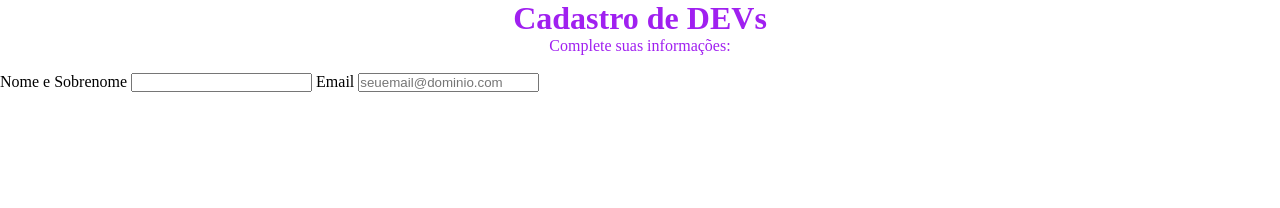
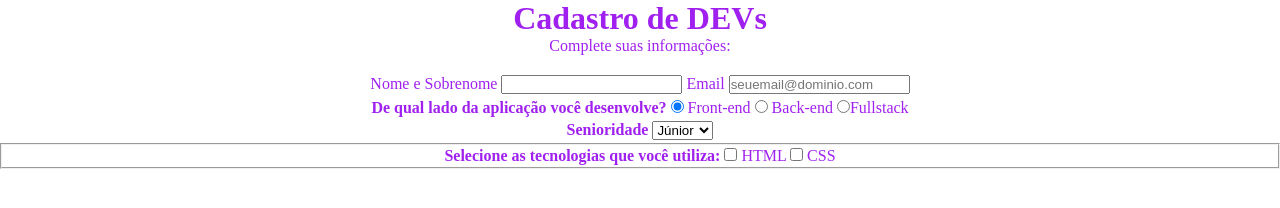
Before and after one commit to carollinemv/Projeto-2, a plain HTML site: page index.html in a window 1280 px wide. Drawn offline with Linux system fonts and the light colour scheme.

Commit message:
Add files via upload

```diff
--- a/index.html
+++ b/index.html
@@ -15,11 +15,69 @@
 
     </div>
     <form>
+        <div class="corpo">
         <label for="nomesobrenome"> Nome e Sobrenome</label>
         <input type="text" id="nomesobrenome" class="input-padrao" required>
 
         <label for="email">Email</label>
         <input type="email" id="email" class="input-padrao" required placeholder="seuemail@dominio.com">
+        </div>
+
+       <div class="corpo">
+        <label> <strong> De qual lado da aplicação você desenvolve?</strong></label>
+        <label>
+            <input type="radio" name="devweb" value="frontend" checked> Front-end </label>
+        <label>
+            <input type="radio" name="devweb" value="backend" > Back-end </label>
+        <label>
+            <input type="radio" name="devweb" valeu="fullstack">Fullstack </label>
+         </div>
+         <div class="corpo">
+            <label for="senioridade">
+                <strong>Senioridade</strong>
+                <select>
+                    <option> Júnior</option>
+                    <option>Pleno</option>
+                    <option>Sênior</option>
+                </select>
+                </div>
+
+        <fieldset class="grupo">
+            <div id="check">
+        <label><strong>Selecione as tecnologias que você utiliza:</strong></label>
+        <input type="checkbox" id="tecnologia1" name="tecnologia1" value="HTML">
+        <label for="tecnologia1"> HTML</label>
+        <input type="checkbox" id="tecnologia2" name="tecnologia2" value="CSS">
+        <label for="tecnologia2"> CSS</label>
+
+
+
+
+
+
+
+
+
+
+
+
+
+            </div>
+
+
+
+
+
+
+
+
+        </fieldset>
+
+
+
+
+
+
 
 
 
--- a/style.css
+++ b/style.css
@@ -13,3 +13,14 @@
     font-family: unset;
     color: #A020F0;
 }
+
+.corpo{
+    text-align: center;
+    color: #A020F0;
+    padding: 0.18%
+}
+.grupo {
+    text-align: center;
+    color: #A020F0;
+    padding: 0.18%
+}
```
